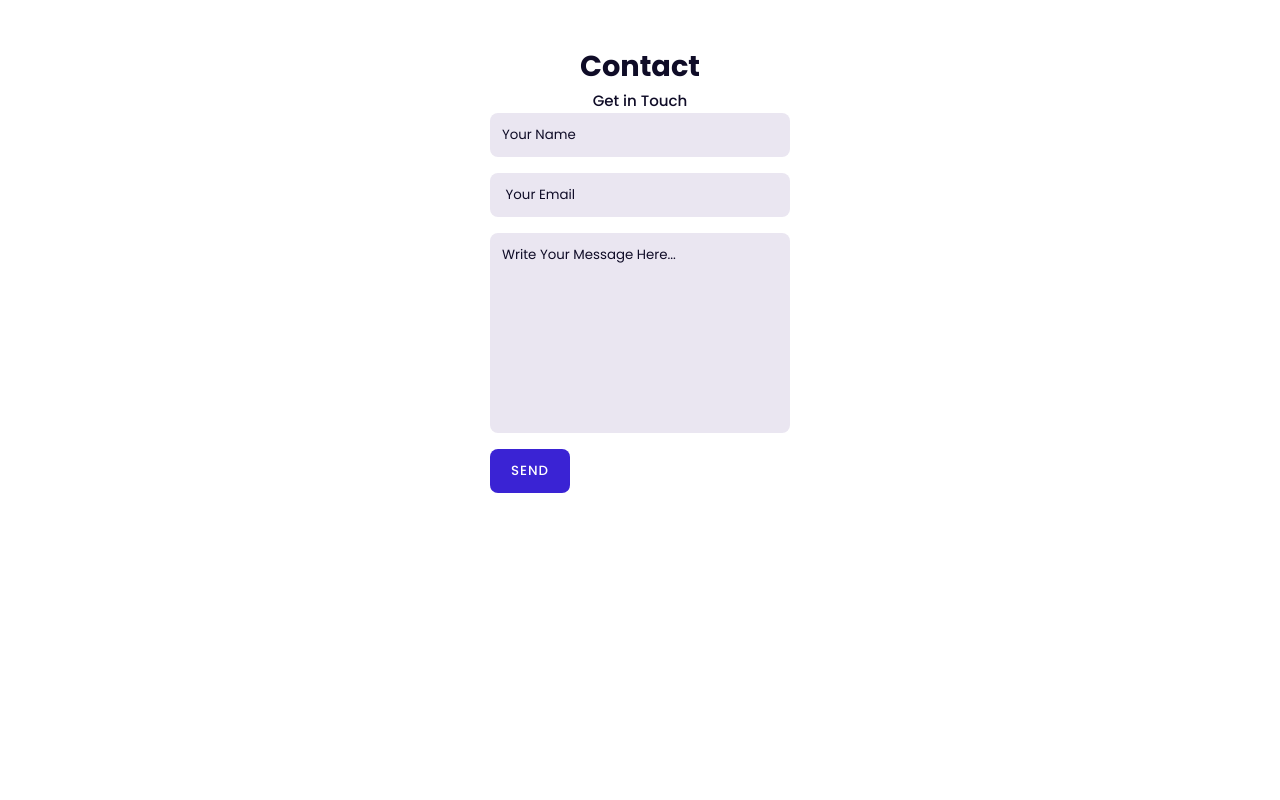
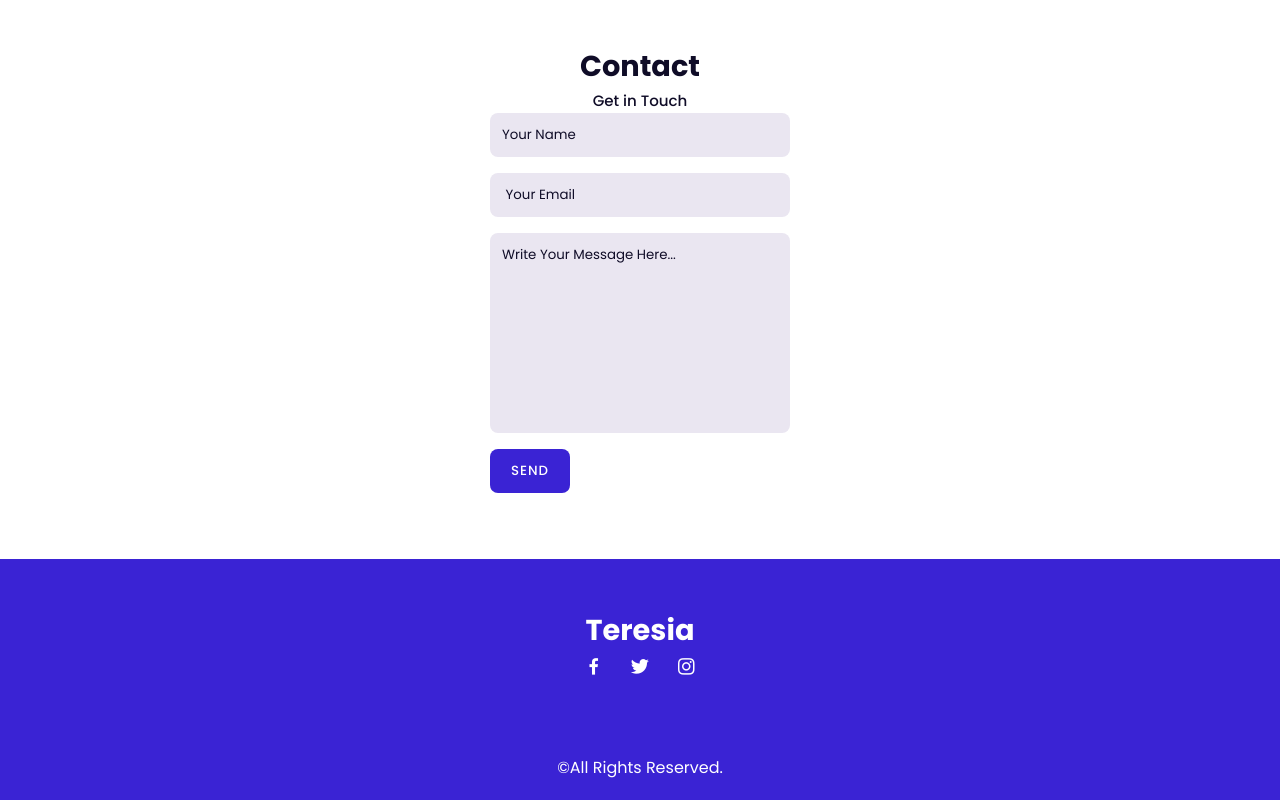
Before and after one commit to TERESIA012/Portfolio, a plain HTML site: page index.html in a window 1280 px wide. Shown: the part 3068-3868 px from the top of the page. Before the commit the page ends 3627 px from the top, so only its background shows below. Drawn offline with nearby package versions, Linux system fonts and the light colour scheme.

Commit message:
add footer

```diff
--- a/index.html
+++ b/index.html
@@ -207,7 +207,8 @@
 
             </div>
             <div class="portfolio-img">
-                <a href="https://pure-vaibu-and-inshallah.herokuapp.com/"><img src="./Assets/blogggyblog.jpg" alt=""></a>
+                <a href="https://pure-vaibu-and-inshallah.herokuapp.com/"><img src="./Assets/blogggyblog.jpg"
+                        alt=""></a>
 
             </div>
             <div class="portfolio-img">
@@ -238,13 +239,32 @@
         </div>
         <div class="contact-form">
             <form action="">
-               <input type="text" placeholder="Your Name" value="">
-               <input type="email" name="" placeholder=" Your Email" value="">
-               <textarea name="" id="" cols="30" rows="10" placeholder="Write Your Message Here..."></textarea>
-               <input type="button" value="Send" class="contact-button">
+                <input type="text" placeholder="Your Name" value="">
+                <input type="email" name="" placeholder=" Your Email" value="">
+                <textarea name="" id="" cols="30" rows="10" placeholder="Write Your Message Here..."></textarea>
+                <input type="button" value="Send" class="contact-button">
             </form>
         </div>
     </section>
+
+    <!-- Footer -->
+    <div class="footer">
+        <h2>Teresia</h2>
+        <div class="footer-social">
+
+
+            <a href="#"><i class='bx bxl-facebook'></i></a>
+            <a href="#"><i class='bx bxl-twitter'></i></a>
+            <a href="#"><i class='bx bxl-instagram'></i></a>
+
+
+        </div>
+    </div>
+
+    <!--Copyright  -->
+    <div class="copyright">
+        <p>&#169;All Rights Reserved.</p>
+    </div>
 
 
 
--- a/style.css
+++ b/style.css
@@ -426,3 +426,34 @@ form textarea {
 .contact-button:hover{
     background-color: var(--hover);
 }
+
+.footer{
+  display: grid;
+  place-items: center;
+  padding: 50px;
+  background-color: var(--main-color);
+  color: #fff;
+
+}
+.footer h2{
+   font-size:var(--medium-font);
+   margin: bottom 1.4rem;
+
+
+}
+.footer-social a{
+   color:#fff;
+   font-size:22px;
+   padding: 10px;
+
+
+
+}
+.copyright {
+   padding:20px;
+   background:var(--main-color);
+   text-align:center;
+   color:#fff;
+
+
+}
```
